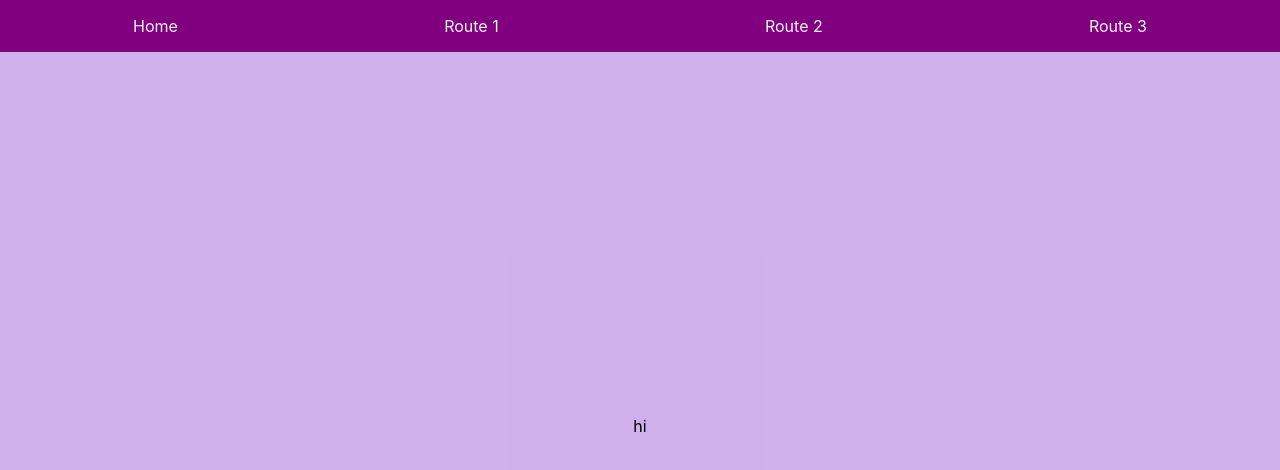
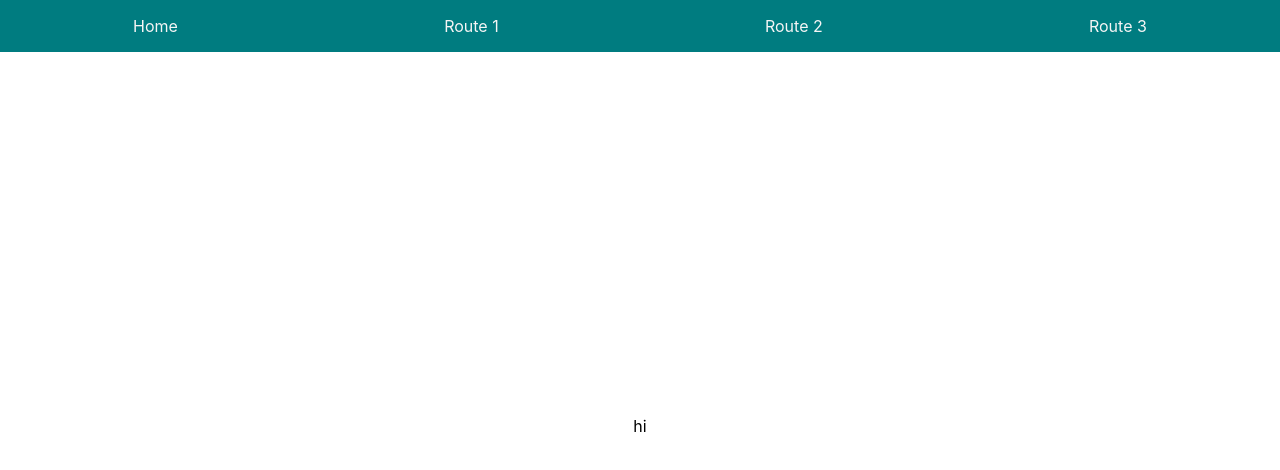
Before and after one commit to jdilldev/best-practices-scaffold, a React (Create React App) app: page / in a window 1280 px wide. Shown: the top 470 px of the page. Built offline with nearby package versions, Linux system fonts and the light colour scheme.

Commit message:
updated styling

```diff
--- a/src/App.scss
+++ b/src/App.scss
@@ -1,5 +1,4 @@
 .App {
-	background-color: rgba(192, 150, 231, 0.753);
 	height: 100vh;
 	display: grid;
 	grid-template-columns: 1fr;
@@ -9,7 +8,7 @@
 
 .App > header {
 	grid-area: header;
-	background-color: purple;
+	background-color: rgb(0, 124, 128);
 	padding: 1em 0;
 }
 
```
